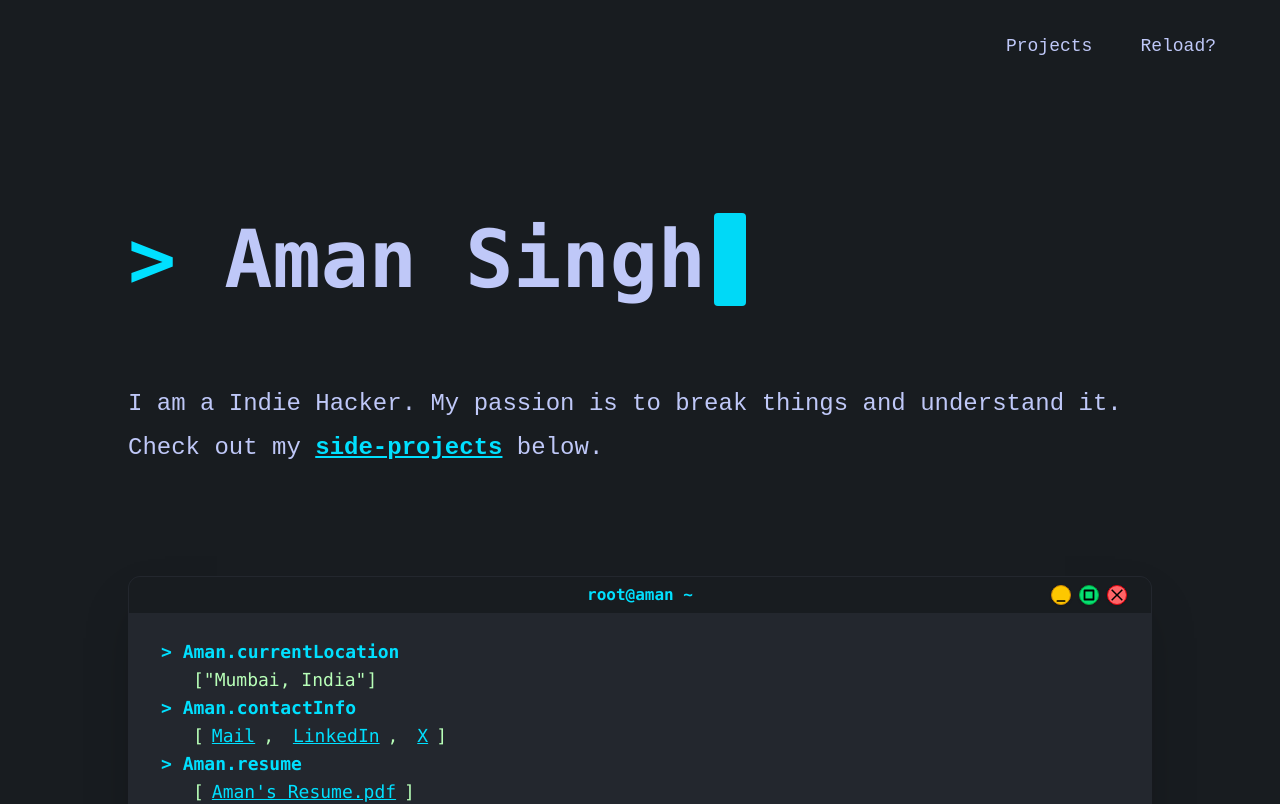
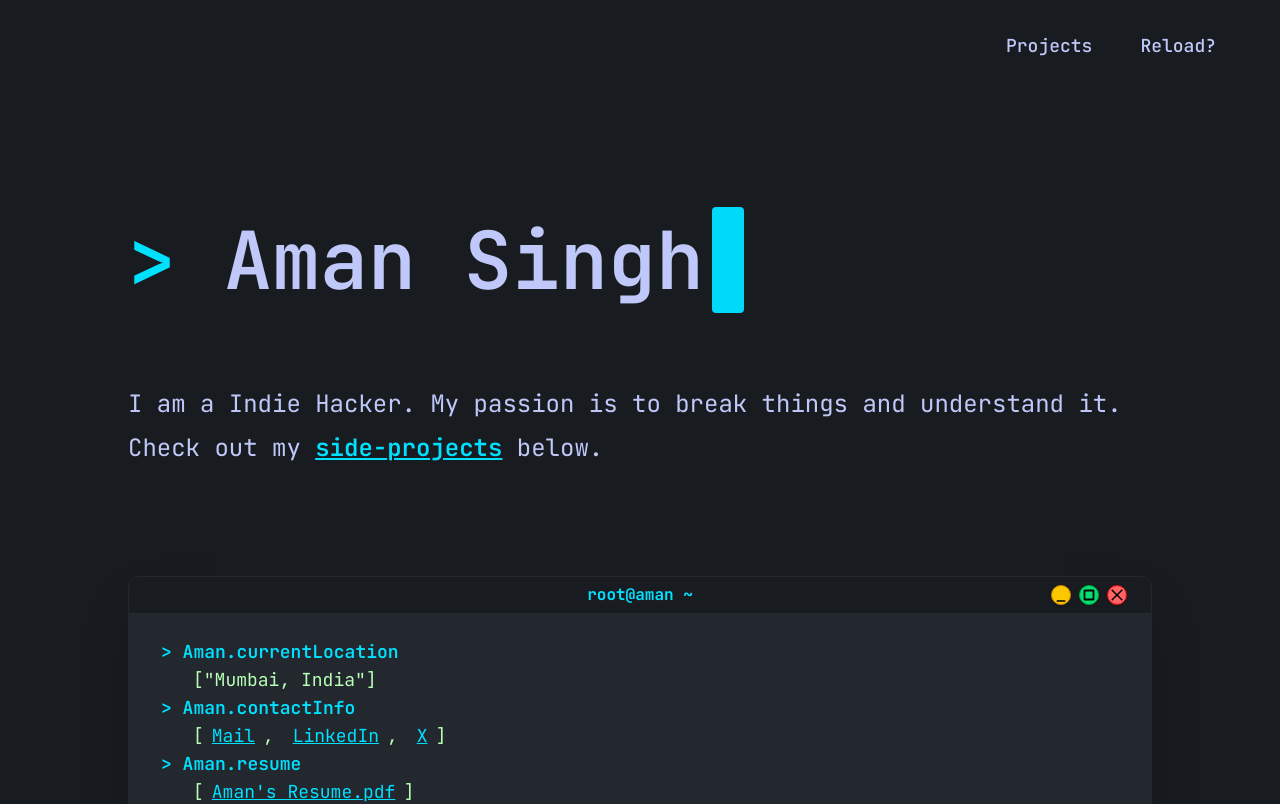
Before and after one commit to SinghAman21/portfolio, a React (Vite) app: page / in a window 1280 px wide. Shown: the top 804 px of the page. Built offline with nearby package versions, Linux system fonts and the light colour scheme.

Commit message:
refactor: fonts

```diff
--- a/src/index.css
+++ b/src/index.css
@@ -1,7 +1,17 @@
 @import "tailwindcss";
 /* @plugin "tailwindcss-animate"; */
 /* @custom-variant dark (&:is(.dark *)); */
-@import url('https://fonts.googleapis.com/css2?family=JetBrains+Mono&display=swap');
+/* @import url('https://fonts.googleapis.com/css2?family=JetBrains+Mono&display=swap'); */
+
+@font-face {
+	font-family: JetBrainsMono;
+	font-style: normal;
+	font-weight: 100 900;
+	font-display: swap;
+	src: url("/JetBrainsMonoVariable.woff2") format("woff2");
+}
+
+*{font-family:"JetbrainsMono"}
 
 body {
   margin: 0;
```
Also changed, not shown: public/JetBrainsMonoVariable.woff2 (added).
